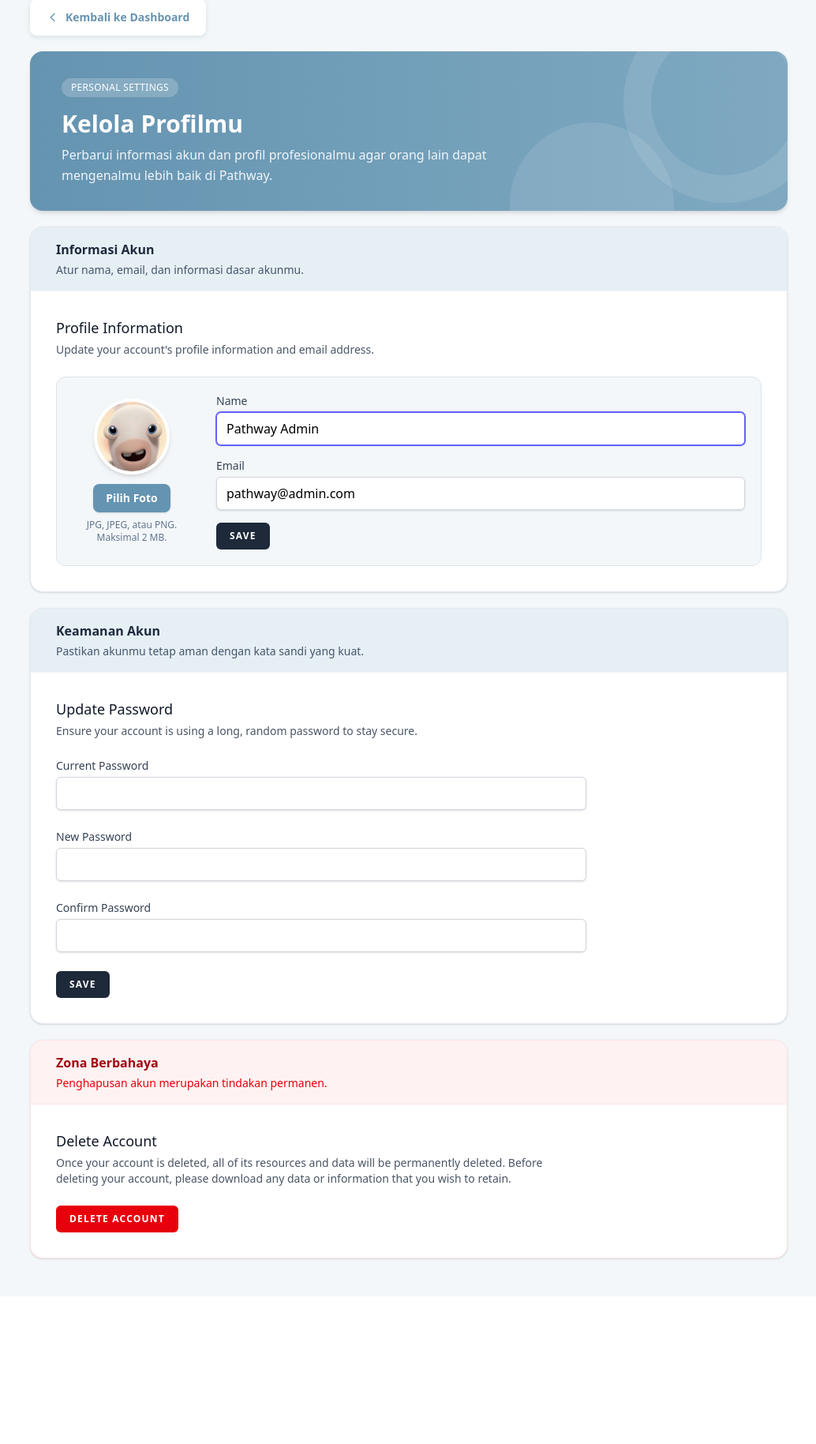
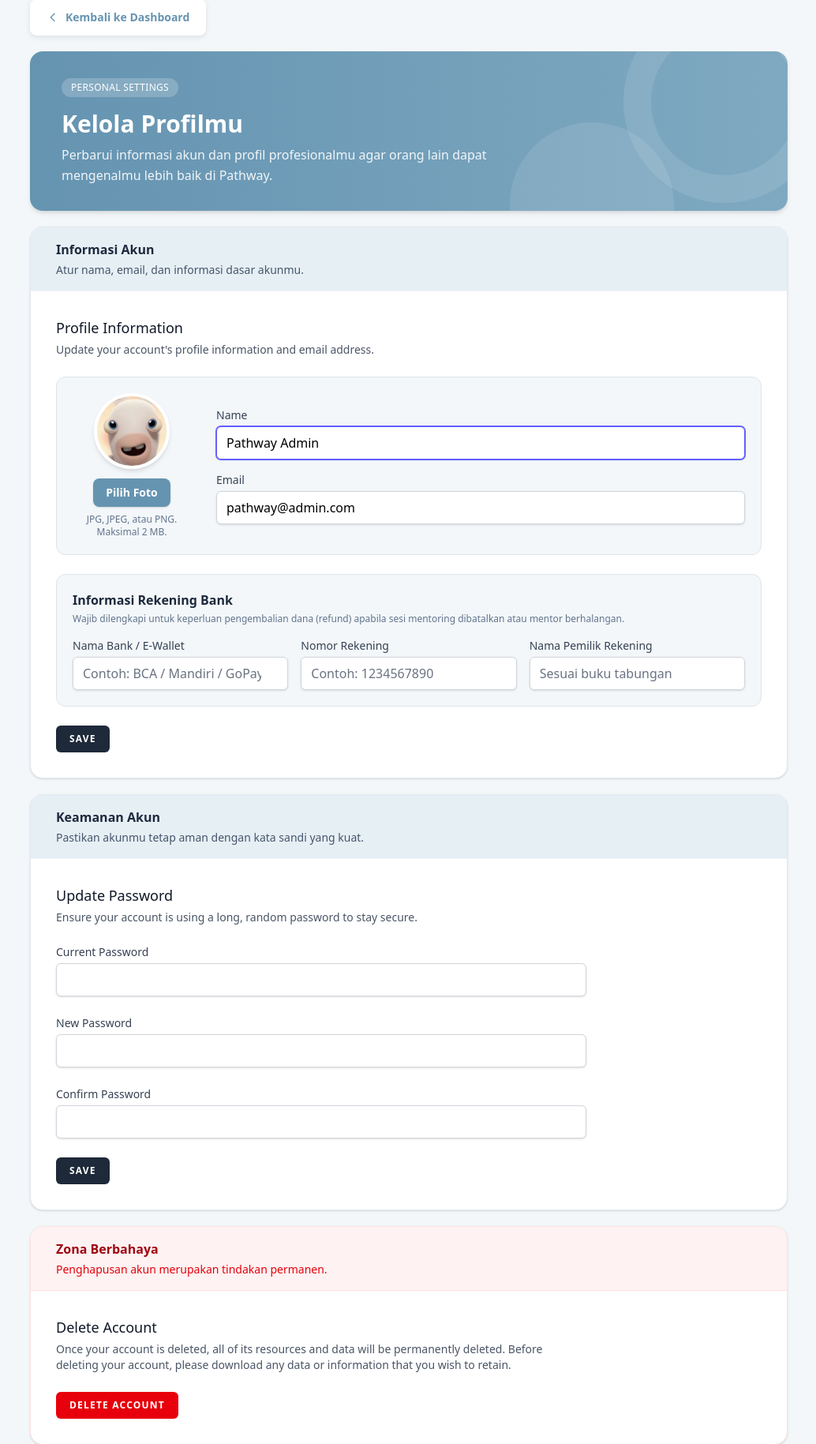
Before and after one commit to RyuuShiro30/Pathway, a Laravel app: page /profile in a window 1280 px wide. Shown: the part 207-2036 px from the top of the page at 79% size, without its empty margins (122-1156 px from the left). Before the commit the page ends 1805 px from the top, so only its background shows below. Run offline with Laravel 12, Linux system fonts and the light colour scheme; the visitor is signed in with stand-in values (Sample User, id 1); data comes from the database, SQL or seed files in the repository; data that the repository does not hold is empty; style sheets or scripts are compiled from the project's sources; parts of the project's set-up code (start-up, migrations or seed data) failed here and were passed over; some libraries are stand-ins or nearby versions.

Commit message:
Add bank account fields to profile

```diff
--- a/resources/js/Pages/Profile/Partials/UpdateProfileInformationForm.jsx
+++ b/resources/js/Pages/Profile/Partials/UpdateProfileInformationForm.jsx
@@ -17,6 +17,9 @@ export default function UpdateProfileInformation({
         useForm({
             name: user.name,
             email: user.email,
+            bank_name: user.bank_name || "",
+            bank_account_number: user.bank_account_number || "",
+            bank_account_holder: user.bank_account_holder || "",
         });
 
     const submit = (e) => {
@@ -25,7 +28,7 @@ export default function UpdateProfileInformation({
         patch(route("profile.update"));
     };
 
-    // Form khusus foto profil (DITAMBAHKAN)
+    // Form khusus foto profil
     const [preview, setPreview] = useState(null);
 
     const {
@@ -58,6 +61,7 @@ export default function UpdateProfileInformation({
             },
         });
     };
+
     return (
         <section className={className}>
             <header>
@@ -70,7 +74,7 @@ export default function UpdateProfileInformation({
                 </p>
             </header>
 
-            <form onSubmit={submit} className="mt-6">
+            <form onSubmit={submit} className="mt-6 space-y-6">
                 {/* Foto Profil, Nama, dan Email */}
                 <div className="rounded-xl border border-[#DCE5EA] bg-[#F3F7F9] p-5">
                     <div className="grid grid-cols-1 items-center gap-8 sm:grid-cols-[150px_minmax(0,1fr)]">
@@ -199,12 +203,119 @@ export default function UpdateProfileInformation({
                                         )}
                                     </div>
                                 )}
+                        </div>
+                    </div>
+                </div>
+
+                {/* Informasi Rekening Bank */}
+                <div className="rounded-xl border border-[#DCE5EA] bg-[#F3F7F9] p-5">
+                    <div className="mb-4">
+                        <h3 className="text-base font-semibold text-slate-800">
+                            Informasi Rekening Bank
+                        </h3>
+                        <p className="mt-1 text-xs text-slate-500">
+                            Wajib dilengkapi untuk keperluan pengembalian dana
+                            (refund) apabila sesi mentoring dibatalkan atau
+                            mentor berhalangan.
+                        </p>
+                    </div>
+
+                    <div className="grid grid-cols-1 gap-4 sm:grid-cols-3">
+                        <div>
+                            <InputLabel
+                                htmlFor="bank_name"
+                                value="Nama Bank / E-Wallet"
+                            />
+
+                            <TextInput
+                                id="bank_name"
+                                list="bank-options"
+                                className="mt-1 block w-full"
+                                value={data.bank_name}
+                                onChange={(e) =>
+                                    setData("bank_name", e.target.value)
+                                }
+                                placeholder="Contoh: BCA / Mandiri / GoPay"
+                            />
+                            <datalist id="bank-options">
+                                <option value="BCA" />
+                                <option value="BNI" />
+                                <option value="BRI" />
+                                <option value="Mandiri" />
+                                <option value="BSI" />
+                                <option value="CIMB Niaga" />
+                                <option value="SeaBank" />
+                                <option value="Bank Jago" />
+                                <option value="GoPay" />
+                                <option value="OVO" />
+                                <option value="DANA" />
+                                <option value="ShopeePay" />
+                            </datalist>
+
+                            <InputError
+                                className="mt-2"
+                                message={errors.bank_name}
+                            />
+                        </div>
+
+                        <div>
+                            <InputLabel
+                                htmlFor="bank_account_number"
+                                value="Nomor Rekening"
+                            />
+
+                            <TextInput
+                                id="bank_account_number"
+                                type="text"
+                                inputMode="numeric"
+                                className="mt-1 block w-full"
+                                value={data.bank_account_number}
+                                onChange={(e) =>
+                                    setData(
+                                        "bank_account_number",
+                                        e.target.value,
+                                    )
+                                }
+                                placeholder="Contoh: 1234567890"
+                            />
+
+                            <InputError
+                                className="mt-2"
+                                message={errors.bank_account_number}
+                            />
+                        </div>
+
+                        <div>
+                            <InputLabel
+                                htmlFor="bank_account_holder"
+                                value="Nama Pemilik Rekening"
+                            />
+
+                            <TextInput
+                                id="bank_account_holder"
+                                type="text"
+                                className="mt-1 block w-full"
+                                value={data.bank_account_holder}
+                                onChange={(e) =>
+                                    setData(
+                                        "bank_account_holder",
+                                        e.target.value,
+                                    )
+                                }
+                                placeholder="Sesuai buku tabungan"
+                            />
+
+                            <InputError
+                                className="mt-2"
+                                message={errors.bank_account_holder}
+                            />
+                        </div>
+                    </div>
+                </div>
 
                 {/* Tombol Simpan */}
                 <div className="flex items-center gap-4">
-                                <PrimaryButton disabled={processing}>
-                                    Save
-                                </PrimaryButton>
+                    <PrimaryButton disabled={processing}>Save</PrimaryButton>
 
                     <Transition
                         show={recentlySuccessful}
@@ -213,13 +324,10 @@ export default function UpdateProfileInformation({
                         leave="transition ease-in-out"
                         leaveTo="opacity-0"
                     >
-                                    <p className="text-sm text-gray-600">
-                                        Saved.
+                        <p className="text-sm font-medium text-emerald-600">
+                            Profil & rekening berhasil disimpan.
                         </p>
                     </Transition>
-                            </div>
-                        </div>
-                    </div>
                 </div>
             </form>
         </section>
```
Also changed, not shown: app/Http/Requests/ProfileUpdateRequest.php (+12 -0 lines). Lines whose indentation alone changed are shown as unchanged.
